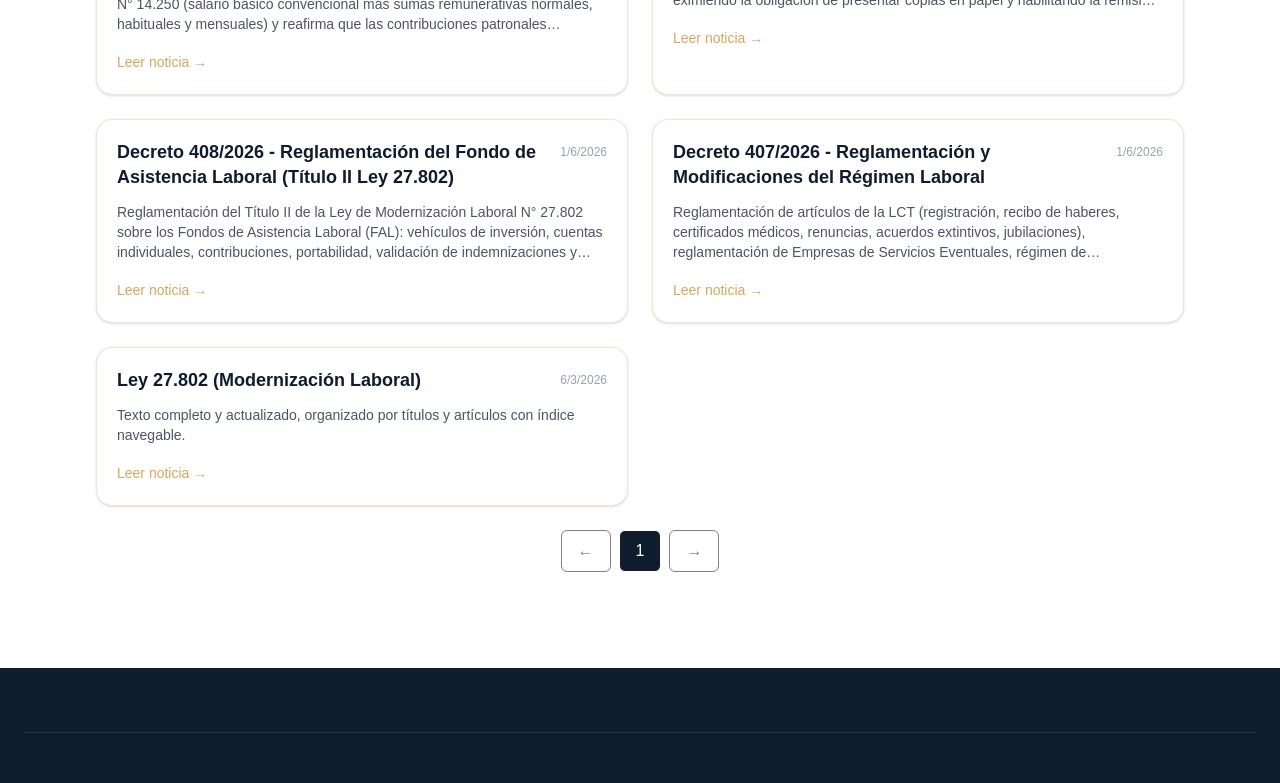
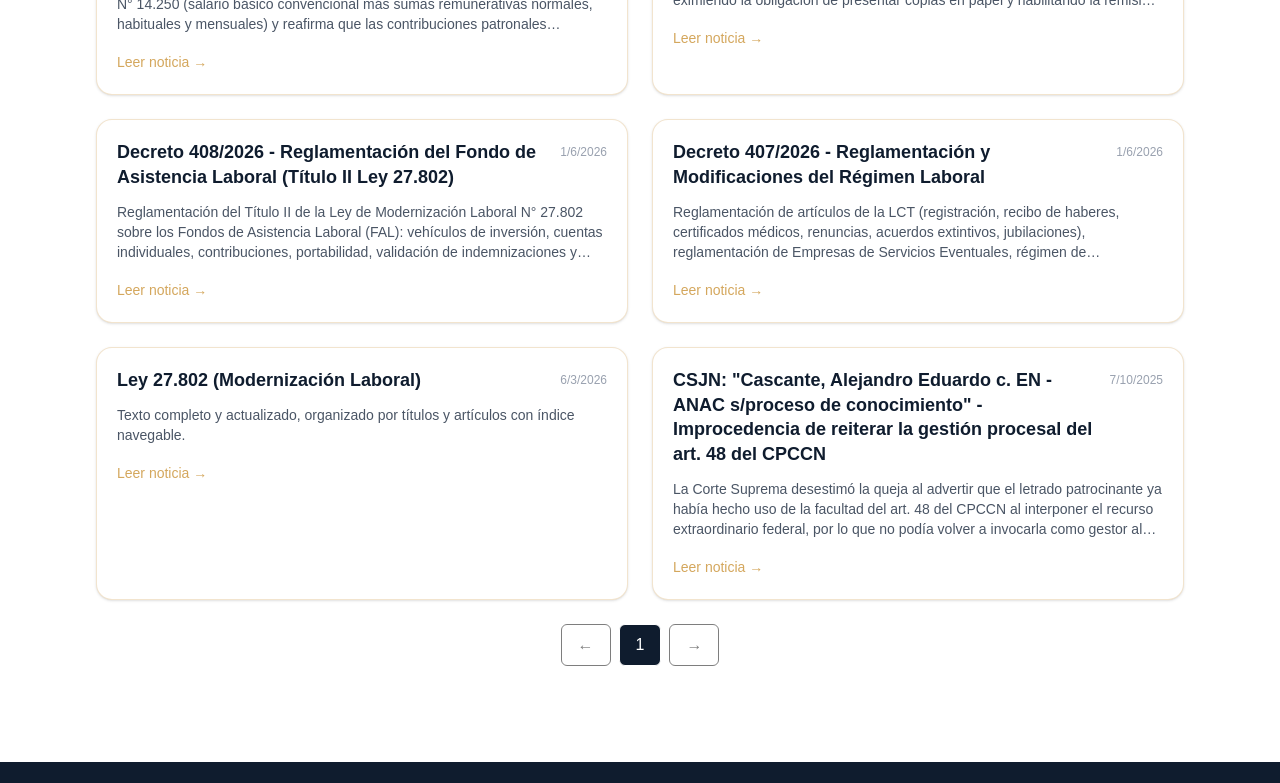
Before and after one commit to BHeydeBautista/MoroAbogados, a Next.js app: page /novedades in a window 1280 px wide. Shown: the part 449-1232 px from the top of the page. Built offline with nearby package versions, Linux system fonts and the light colour scheme.

Commit message:
info: add nueva novedad

```diff
--- a/src/data/novedadesData.ts
+++ b/src/data/novedadesData.ts
@@ -176,6 +176,54 @@ export const NOVEDADES: Novedad[] = [
       },
     ],
   },
+  {
+    kind: "document",
+    slug: "fallo-cascante-anac-csjn-2025",
+    title:
+      "CSJN: \"Cascante, Alejandro Eduardo c. EN - ANAC s/proceso de conocimiento\" - Improcedencia de reiterar la gestión procesal del art. 48 del CPCCN",
+    excerpt:
+      "La Corte Suprema desestimó la queja al advertir que el letrado patrocinante ya había hecho uso de la facultad del art. 48 del CPCCN al interponer el recurso extraordinario federal, por lo que no podía volver a invocarla como gestor al deducir la presentación directa: dicha facultad solo puede ejercerse una vez en el curso del proceso, y el escrito firmado solo por el gestor constituye un acto jurídico inexistente, no susceptible de convalidación posterior.",
+    date: "2025-10-07",
+    metadata: {
+      jurisdiccion: "Nacional",
+      tipoNorma: "Fallo",
+      numeroNorma: "Cita Digital: ED-VI-CDVIII-779",
+      emisor: "Corte Suprema de Justicia de la Nación",
+      fechaSancion: "07-10-2025",
+      publicacionBO: "El Derecho - Diario, Tomo 317",
+    },
+    sections: [
+      {
+        id: "sumario",
+        title: "Sumario",
+        paragraphs: [
+          "Toda vez que de las constancias de la causa surge que el letrado patrocinante del actor había hecho uso de la facultad acordada en el art. 48 del CPCCN en oportunidad de interponer el recurso extraordinario federal, el mencionado profesional no podía recurrir nuevamente a esa facultad al deducir la presentación directa ante la Corte Suprema, pues, en atención a los claros términos del precepto, solo podrá ejercerse una vez en el curso del proceso.",
+          "Corresponde considerar que el recurso de queja firmado solo por el letrado patrocinante en calidad de gestor constituye un acto jurídico inexistente y no susceptible de convalidación posterior, en tanto el abogado en oportunidad de interponer el recurso extraordinario federal había hecho uso de la facultad acordada en el art. 48 del CPCCN.",
+          "El art. 48 del CPCCN establece que cuando deban realizarse actos procesales urgentes y existan hechos o circunstancias que impidan la actuación de la parte que ha de cumplirlos, podrá ser admitida la comparecencia en juicio de quien no tuviere representación conferida. Si dentro de los 40 días hábiles, contados desde la primera presentación del gestor, no fueren acompañados los instrumentos que acrediten la personalidad o la parte no ratificase la gestión, será nulo todo lo actuado por el gestor y este deberá satisfacer el importe de las costas, sin perjuicio de su responsabilidad por el daño que hubiere producido. (M.A.R.)",
+          "Comentado por Mabel De los Santos: \"El gestor procesal y la inadmisibilidad de la queja\".",
+        ],
+      },
+      {
+        id: "texto-del-fallo",
+        title: "Texto del Fallo",
+        paragraphs: [
+          "Buenos Aires, 7 de octubre de 2025.",
+          "Autos y Vistos; Considerando:",
+          "1º) Que el doctor J. R. L. interpuso el presente recurso de hecho invocando la calidad de gestor del actor, de conformidad con la facultad prevista en el art. 48 del Código Procesal Civil y Comercial de la Nación.",
+          "2º) Que el mencionado artículo establece que \"Cuando deban realizarse actos procesales urgentes y existan hechos o circunstancias que impidan la actuación de la parte que ha de cumplirlos, podrá ser admitida la comparecencia en juicio de quien no tuviere representación conferida. Si dentro de los CUARENTA (40) días hábiles, contados desde la primera presentación del gestor, no fueren acompañados los instrumentos que acrediten la personalidad o la parte no ratificase la gestión, será nulo todo lo actuado por el gestor y éste deberá satisfacer el importe de las costas, sin perjuicio de su responsabilidad por el daño que hubiere producido. En su presentación, el gestor, además de indicar la parte en cuyo beneficio pretende actuar, deberá expresar las razones que justifiquen la seriedad del pedido. La nulidad, en su caso, se producirá por el solo vencimiento del plazo sin que se requiera intimación previa. La facultad acordada por este artículo sólo podrá ejercerse UNA (1) vez en el curso del proceso\".",
+          "3º) Que de las constancias de la causa resulta que el letrado patrocinante del actor, en oportunidad de interponer el recurso extraordinario federal, hizo uso de la facultad acordada en el mencionado artículo 48. En consecuencia, y en atención a los claros términos del precepto transcripto en el considerando que antecede, el mencionado profesional no podía recurrir nuevamente a esa facultad al deducir la presentación directa ante esta Corte.",
+          "4º) En consecuencia, y toda vez que el escrito de interposición del recurso de queja solo cuenta con la firma del letrado patrocinante, constituye un acto jurídico inexistente y no susceptible de convalidación posterior.",
+          "Por ello, se desestima la queja. Notifíquese y archívese. – Horacio D. Rosatti. – Carlos F. Rosenkrantz. – Ricardo L. Lorenzetti.",
+        ],
+      },
+    ],
+    related: [
+      {
+        title: "Área: Asuntos Contenciosos",
+        href: "/areas/Asuntos-Contenciosos",
+      },
+    ],
+  },
 ];
 
 export function getNovedadBySlug(slug: string): Novedad | undefined {
```
